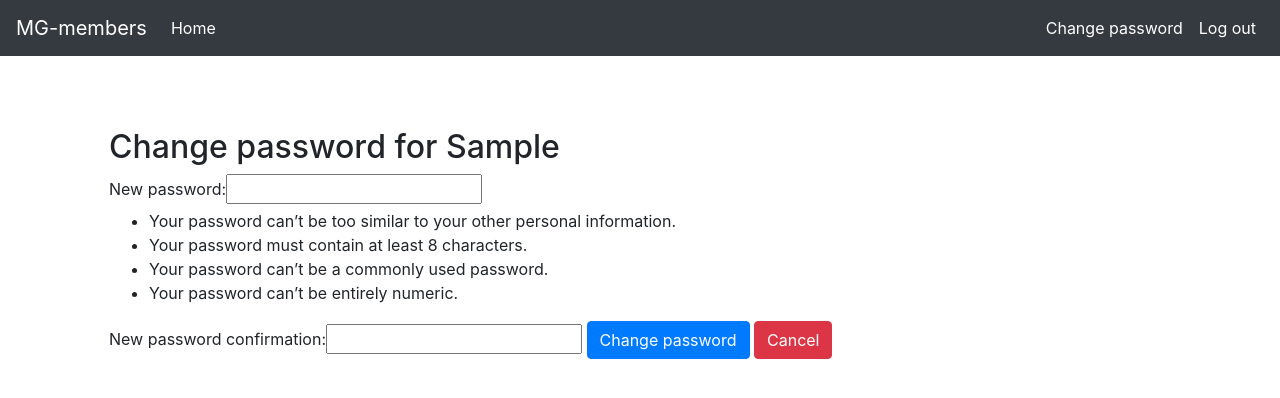
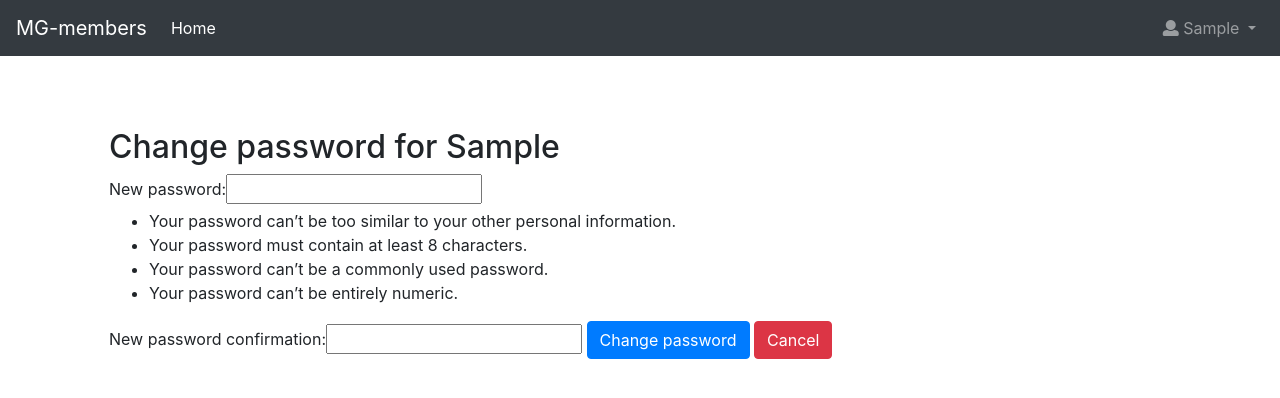
Before and after one commit to Jubk-private/mgmembers, a Django app: page /change_password/ in a window 1280 px wide. Shown: the top 398 px of the page. Run offline with Django 3.2, Linux system fonts and the light colour scheme; the visitor is signed in with stand-in values (Sample User, id 1); some libraries are stand-ins or nearby versions.

Commit message:
Changes from production

```diff
--- a/mgmembers/management/commands/import_mg_data.py
+++ b/mgmembers/management/commands/import_mg_data.py
@@ -82,7 +82,7 @@ class Command(BaseCommand):
             for x in index2data.values():
                 ownername = OWNER_MAP.get(x['name'], x['name'])
                 try:
-                    owner = User.objects.get(first_name=ownername)
+                    owner = User.objects.get(username=ownername)
                 except User.DoesNotExist:
                     print("Creating owner %s" % ownername)
                     owner = User(
--- a/mgmembers/templates/base.html
+++ b/mgmembers/templates/base.html
@@ -34,18 +34,28 @@
         </ul>
         <ul class="navbar-nav navbar-right">
           {% if request.user.is_authenticated %}
-          <li class="nav-item active">
-            <a class="nav-link" href="{% url 'change-password' %}">Change password</a>
-          </li>
-          <li class="nav-item active">
-            <a class="nav-link" href="{% url 'logout' %}">Log out</a>
+          <li class="nav-item dropdown">
+            <a class="nav-link dropdown-toggle" href="#" id="dropdown01" data-toggle="dropdown" aria-haspopup="true" aria-expanded="false">
+              <span class="fa fa-user"></span>
+              {{ request.user.first_name }}
+              <span class="caret"></span>
+            </a>
+            <div class="dropdown-menu dropdown-menu-right" aria-labelledby="dropdown01">
+              <a class="dropdown-item" href="{% url 'home' %}">My characters</a>
+              <a class="dropdown-item" href="{% url 'change-password' %}">Change password</a>
+              <a class="dropdown-item" href="{% url 'logout' %}">Log out</a>
+            </div>
           </li>
           {% else %}
-          <li class="nav-item active">
-            <a class="nav-link" href="{% url 'login' %}?next=/home/">Log in</a>
-          </li>
-          <li class="nav-item active">
-            <a class="nav-link" href="{% url 'signup' %}">Register user</a>
+          <li class="nav-item dropdown">
+            <a class="nav-link dropdown-toggle" href="#" id="dropdown01" data-toggle="dropdown" aria-haspopup="true" aria-expanded="false">
+              Not logged in
+              <span class="caret"></span>
+            </a>
+            <div class="dropdown-menu dropdown-menu-right" aria-labelledby="dropdown01">
+              <a class="dropdown-item" href="{% url 'login' %}?next=/home/">Log in</a>
+              <a class="dropdown-item" href="{% url 'signup' %}">Register user</a>
+            </div>
           </li>
           {% endif %}
         </ul>
--- a/mgmembers/views.py
+++ b/mgmembers/views.py
@@ -8,6 +8,7 @@ from django.forms import modelformset_factory
 from django.http import HttpResponseRedirect
 from django.shortcuts import render
 from django.shortcuts import reverse
+from django.http import Http404
 from django.views.generic import CreateView
 from django.views.generic import DeleteView
 from django.views.generic import DetailView
@@ -256,7 +257,12 @@ class LoginByNonceView(DetailView):
     model = mgmodels.OneTimeLoginNonce
 
     def get(self, request, *args, **kwargs):
+        if "bot/" in request.META['HTTP_USER_AGENT'].lower():
+            raise Http404("Bots can not log in")
+
         self.object = self.get_object()
+        self.object.target_user.is_active = True
+        self.object.target_user.save()
         login(request, self.object.target_user)
         messages.success(
             request,
--- a/mgmembers_site/settings.py
+++ b/mgmembers_site/settings.py
@@ -127,6 +127,7 @@ USE_TZ = True
 # https://docs.djangoproject.com/en/2.0/howto/static-files/
 
 STATIC_URL = '/static/'
+STATIC_ROOT = os.path.join(BASE_DIR, 'static')
 
 
 # Auth
@@ -139,4 +140,4 @@ MESSAGE_TAGS = {
 
 LOCAL_SETTINGS_FILE = os.path.join(SITE_DIR, "local_settings.py")
 if os.path.exists(LOCAL_SETTINGS_FILE):
-    from local_settings import *  # noqa
+    from mgmembers_site.local_settings import *  # noqa
```
